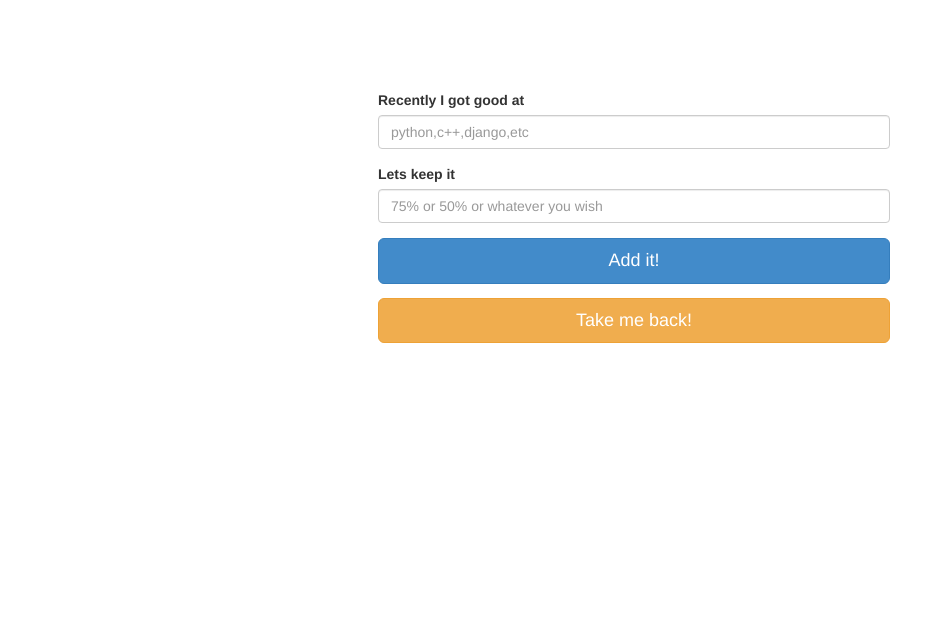
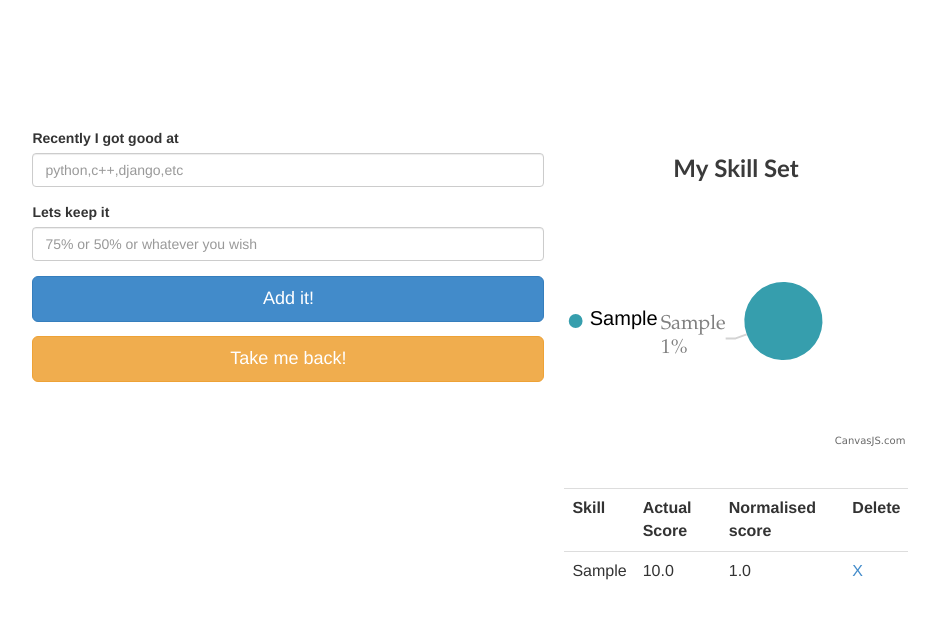
Before and after one commit to staranjeet/skillset, a Django app: template skills/templates/newskill.html in a window 1280 px wide. Shown: the top 630 px of the page, without its empty margins (6-942 px from the left). Run offline with Django 3.2, Linux system fonts and the light colour scheme; the template is opened without the code that fills it: values that come from a table or form of the project are taken from there, others are empty; tables that the repository leaves empty hold one stand-in row (values such as "Sample post"); parts of the project's set-up code (start-up, migrations or seed data) failed here and were passed over.

Commit message:
integrated into 1 page

```diff
--- a/skills/models.py
+++ b/skills/models.py
@@ -12,4 +12,5 @@ class Skils(models.Model):
 	score = models.FloatField(max_length=100)
 	normalized = models.FloatField(max_length=15)
 	sessionid = models.CharField(max_length=100)
+	#skillid
 	#noteGenDate=models.DateTimeField('note date generated')
--- a/skills/templates/newskill.html
+++ b/skills/templates/newskill.html
@@ -4,14 +4,52 @@
 		Add a new skill
 	</title>
 	 <link href="../static/css/bootstrap.min.css" rel="stylesheet">
-	 <style>
+
+<script type="text/javascript">
+window.onload = function () {
+	var chart = new CanvasJS.Chart("chartContainer",
+	{
+		title:{
+			text: "My Skill Set"
+		},
+                animationEnabled: true,
+		legend:{
+			verticalAlign: "center",
+			horizontalAlign: "left",
+			fontSize: 20,
+			fontFamily: "Helvetica"
+		},
+		theme: "theme3",
+		data: [
+		{
+			type: "pie",
+			indexLabelFontFamily: "Garamond",
+			indexLabelFontSize: 20,
+			indexLabel: "{label} {y}%",
+			startAngle:-20,
+			showInLegend: true,
+			toolTipContent:"{legendText} {y}%",
+			dataPoints: [
+			{%for i in skills %}
+				{  y: {{i.normalized}}, legendText:"{{ i.skill }}", label: "{{ i.skill }}" },
+
+	{% endfor %}
+			]
+		}
+		]
+	});
+	chart.render();
+}
+</script>
+<style>
 	 #main_body{
 		width:40%;
-		margin-right:auto;
-		margin-left:auto;
-		margin-top:7%;
+		margin-left: 3%;
+		margin-top:10%;
+		float:left;
 	 }
 	 </style>
+<script type="text/javascript" src="../static/js/canvasjs.min.js"></script>
 	</head>
 <body>
 	<div id="main_body">
@@ -32,5 +70,27 @@
 	</form>
 	<button type="button" class="btn btn-warning btn-lg btn-block" onclick="location.href='/'">Take me back!</button>
 </div>
+<div style="float:left;width:30%;margin-top:10%;padding:20px">
+	{% if skills%}
+<div id="chartContainer" style="height: 300px; "></div>
+<br/><br/>
+<table class="table">
+	<th>Skill</th>
+	<th>Actual Score</th>
+	<th>Normalised score</th>
+	<th>Delete</th>
+	{%for i in skills %}
+	<tr>
+		<td>{{i.skill}}</td>
+		<td>{{i.score}}</td>
+		<td>{{i.normalized}}</td>
+		<td><a href='/deleteskill/?sname={{i.skill}}'>X</a></td>
+	</tr>
+	{%endfor%}
+	{%else%}
+	<h2>Oops No skill! :(</h2>
+	<a href='/'>Take me Back</a>
+	{%endif%}
+	</div>
 </body>
 </html>
--- a/skills/views.py
+++ b/skills/views.py
@@ -53,7 +53,7 @@ def newskill(request):
 				each_skill.normalized=(each_skill.score*100.0)/temp
 				each_skill.save()
 		return HttpResponseRedirect('/')
-
+	all_skills=Skils.objects.filter(sessionid=request.session['userId'])
 	return render_to_response('newskill.html',{'skills':all_skills},context_instance=RequestContext(request))
 
 def deleteskill(request):
@@ -78,4 +78,4 @@ def deleteskill(request):
 			each_skill.save()
 
 		#return HttpResponse('/allskill')
-	return HttpResponseRedirect('/allskill')
+	return HttpResponseRedirect('/newskill')
--- a/skillset/settings.py
+++ b/skillset/settings.py
@@ -82,7 +82,7 @@ DATABASES = {
         'PASSWORD':'gameover',
     }
 }
-DATABASES['default'] =  dj_database_url.config()
+#DATABASES['default'] =  dj_database_url.config()
 # Internationalization
 # https://docs.djangoproject.com/en/1.7/topics/i18n/
 SECURE_PROXY_SSL_HEADER = ('HTTP_X_FORWARDED_PROTO', 'https')
```
Also changed, not shown: 3 other files.
